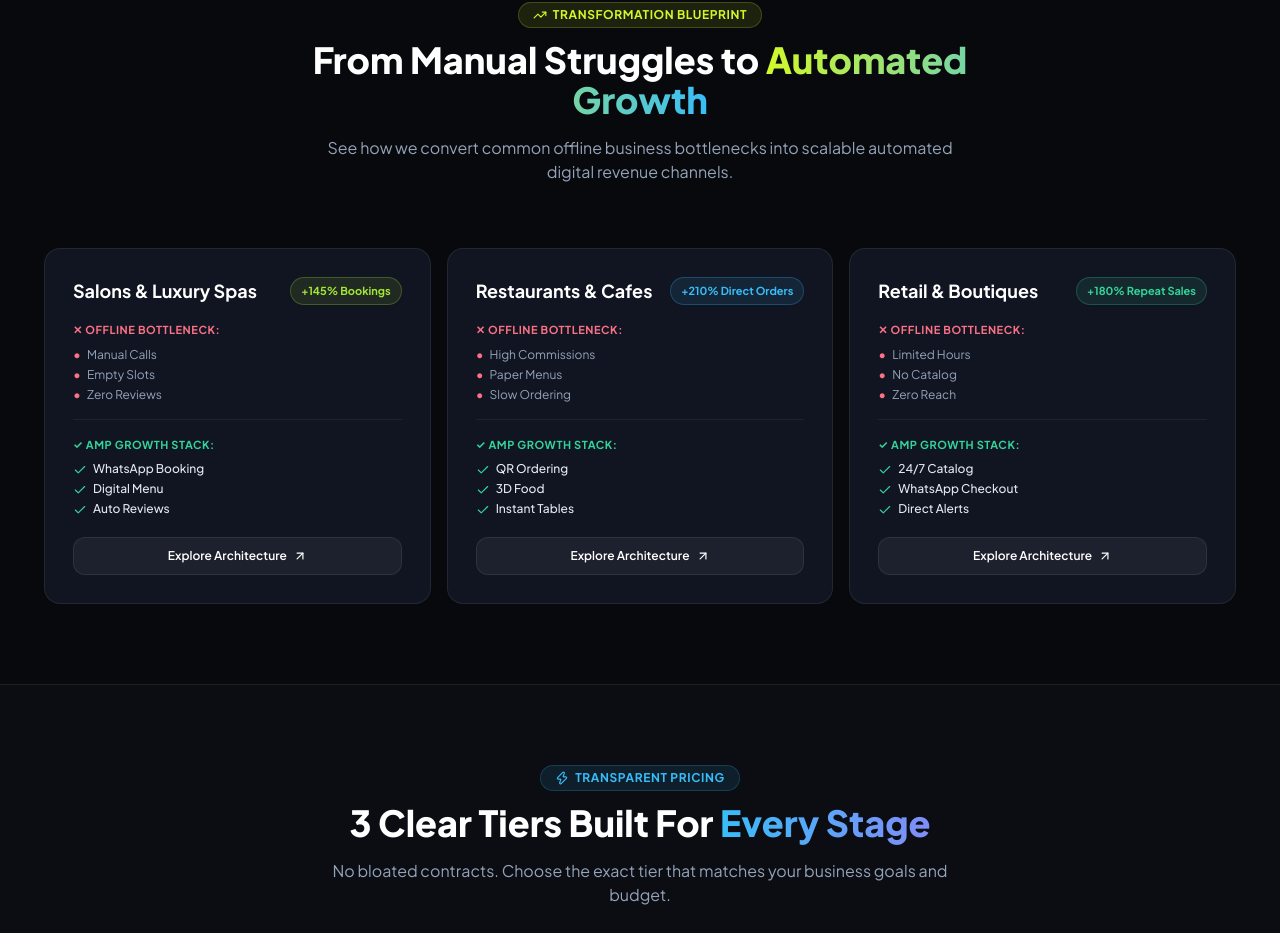
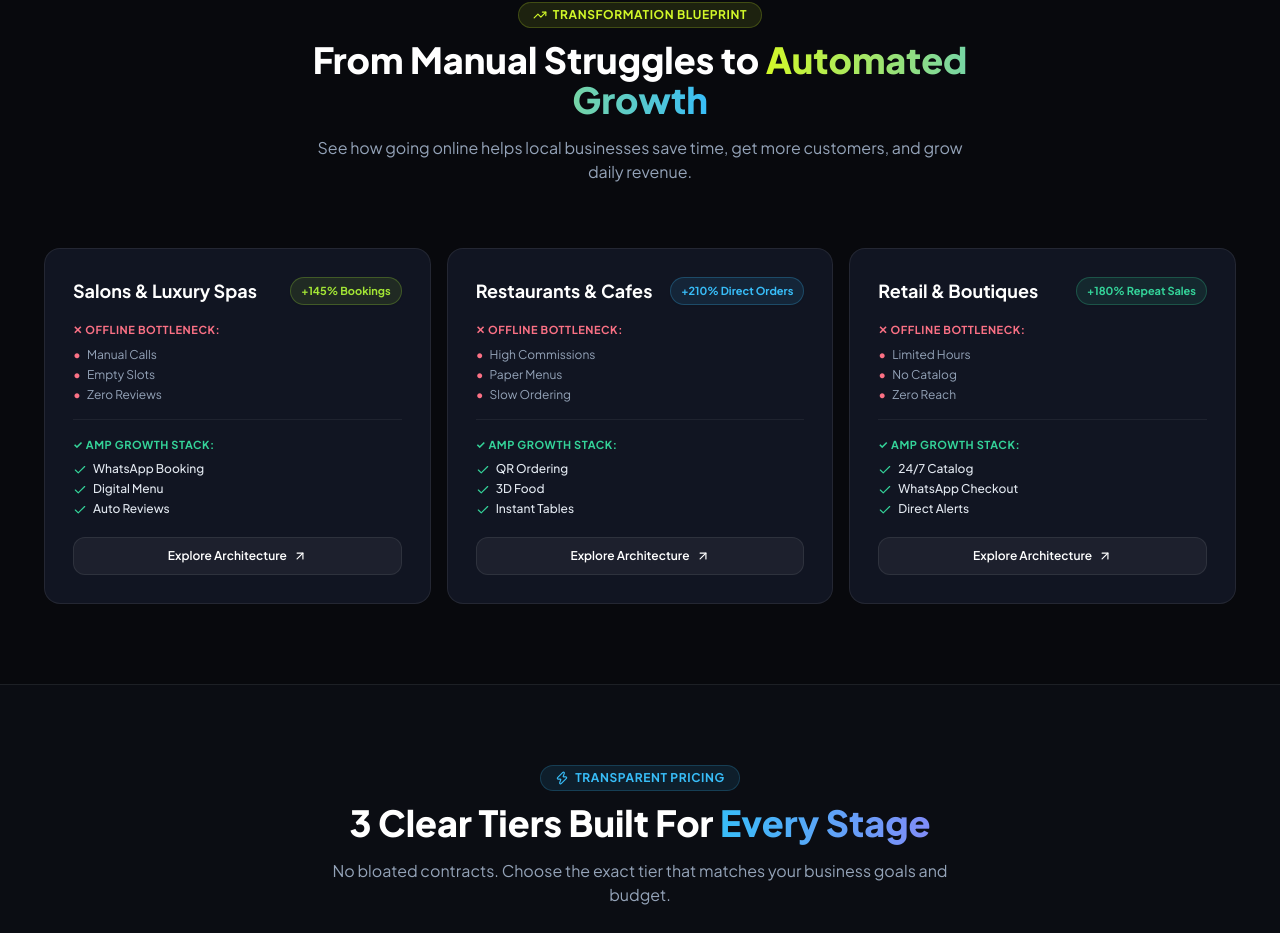
Before and after one commit to ankit13bandewar-maker/AMP-Ventures-, a React (Vite) app in the folder frontend/: page / in a window 1280 px wide. Shown: the part 2848-3781 px from the top of the page. Built offline with nearby package versions, Linux system fonts and the light colour scheme; no server answers; grey boxes are pictures that could not be loaded.

Commit message:
Simplify transformation blueprint section copy on homepage

```diff
--- a/frontend/src/pages/Home.jsx
+++ b/frontend/src/pages/Home.jsx
@@ -312,7 +312,7 @@ export default function Home() {
               From Manual Struggles to <span className="text-transparent bg-clip-text bg-gradient-to-r from-lime-accent to-sky-400">Automated Growth</span>
             </h2>
             <p className="text-slate-400 text-sm sm:text-base">
-              See how we convert common offline business bottlenecks into scalable automated digital revenue channels.
+              See how going online helps local businesses save time, get more customers, and grow daily revenue.
             </p>
           </div>
 
```
